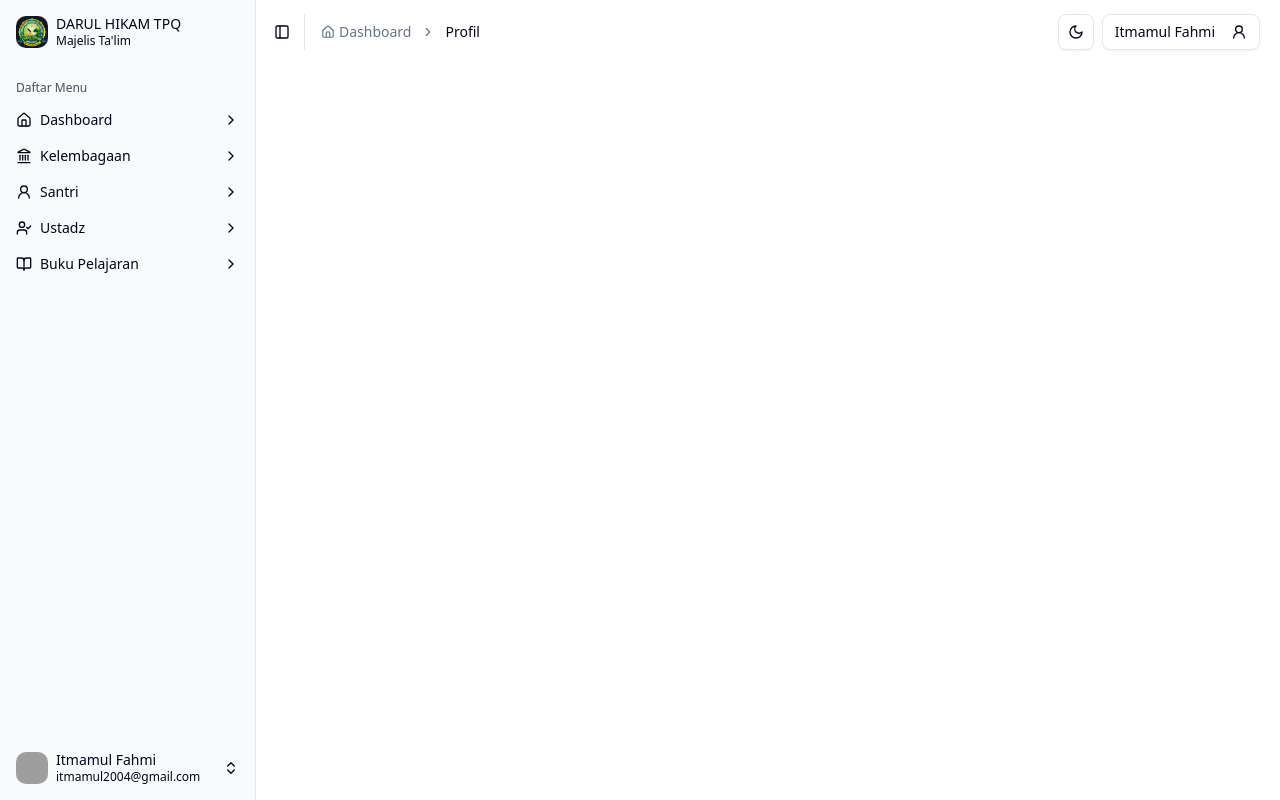
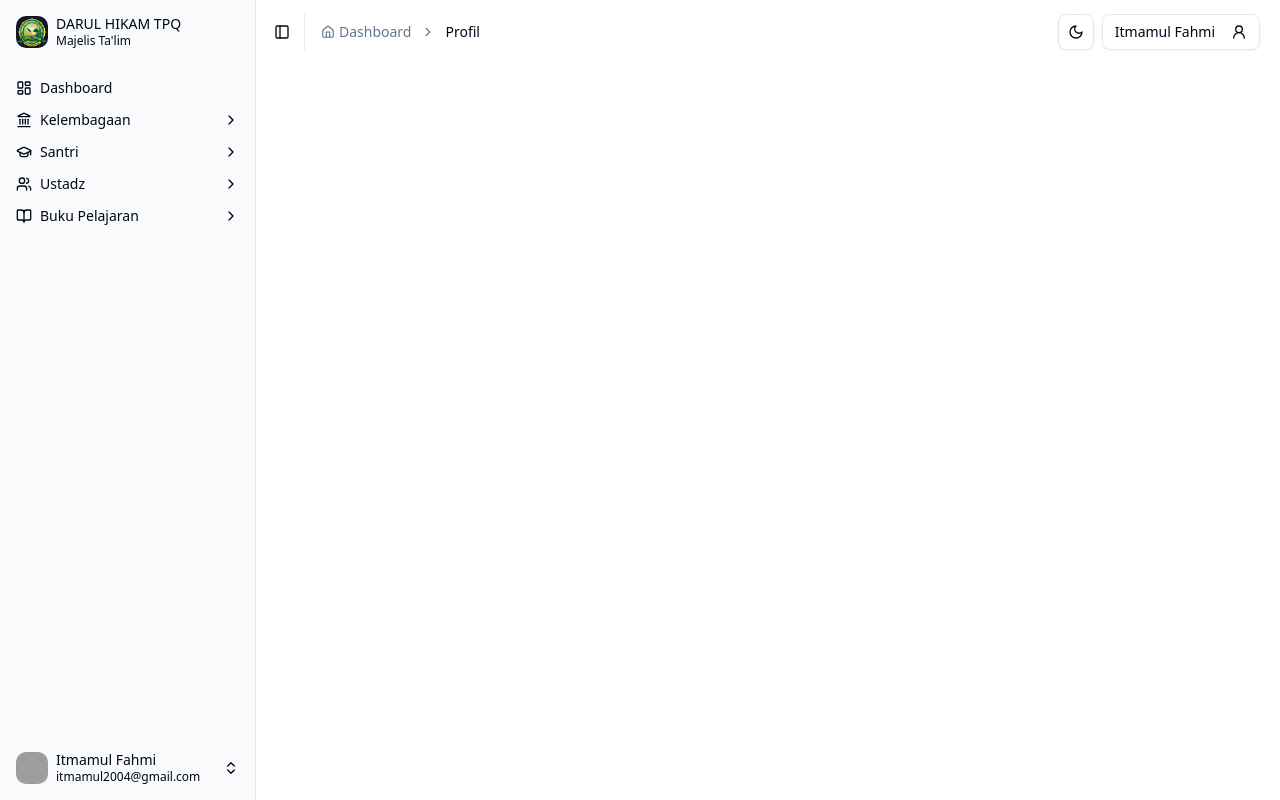
Before and after one commit to fahmiitmamul/darul-hikam-frontend, a Next.js app: page /profil in a window 1280 px wide. Built offline with nearby package versions, Linux system fonts and the light colour scheme; grey boxes are pictures that could not be loaded.

Commit message:
fix: update

```diff
--- a/components/nav-main.jsx
+++ b/components/nav-main.jsx
@@ -1,59 +1,185 @@
 "use client";
-
-import { ChevronRight } from "lucide-react";
-
+import {
+  ChevronRight,
+  LayoutDashboard,
+  GraduationCap,
+  Users,
+  BookOpen,
+} from "lucide-react";
 import {
   Collapsible,
   CollapsibleContent,
   CollapsibleTrigger,
 } from "@/components/ui/collapsible";
 import {
-  SidebarGroup,
-  SidebarGroupLabel,
   SidebarMenu,
   SidebarMenuButton,
   SidebarMenuItem,
   SidebarMenuSub,
   SidebarMenuSubButton,
   SidebarMenuSubItem,
+  SidebarGroup,
 } from "@/components/ui/sidebar";
+import { Landmark } from "lucide-react";
 
-export function NavMain({ items }) {
+export function NavMain() {
   return (
     <SidebarGroup>
-      <SidebarGroupLabel>Daftar Menu</SidebarGroupLabel>
+      {/* Dashboard - Top Level */}
       <SidebarMenu>
-        {items.map((item) => (
-          <Collapsible
-            key={item.title}
-            asChild
-            defaultOpen={item.isActive}
-            className="group/collapsible"
-          >
+        <SidebarMenuItem>
+          <SidebarMenuButton asChild>
+            <a href="/dashboard">
+              <LayoutDashboard className="h-4 w-4" />
+              <span>Dashboard</span>
+            </a>
+          </SidebarMenuButton>
+        </SidebarMenuItem>
+      </SidebarMenu>
+
+      {/* Kelembagaan Section */}
+      <SidebarMenu>
+        <Collapsible className="w-full">
           <SidebarMenuItem>
             <CollapsibleTrigger asChild>
-                <SidebarMenuButton tooltip={item.title}>
-                  {item.icon && <item.icon />}
-                  <span>{item.title}</span>
-                  <ChevronRight className="ml-auto transition-transform duration-200 group-data-[state=open]/collapsible:rotate-90" />
+              <SidebarMenuButton>
+                <Landmark className="h-4 w-4" />
+                <span>Kelembagaan</span>
+                <ChevronRight className="ml-auto h-4 w-4 transition-transform duration-200 group-data-[state=open]/collapsible:rotate-90" />
               </SidebarMenuButton>
             </CollapsibleTrigger>
             <CollapsibleContent>
               <SidebarMenuSub>
-                  {item.items?.map((subItem) => (
-                    <SidebarMenuSubItem key={subItem.title}>
+                <SidebarMenuSubItem>
                   <SidebarMenuSubButton asChild>
-                        <a href={subItem.url}>
-                          <span>{subItem.title}</span>
+                    <a href="/kelembagaan/profil">
+                      <span>Profil</span>
                     </a>
                   </SidebarMenuSubButton>
                 </SidebarMenuSubItem>
-                  ))}
+                <SidebarMenuSubItem>
+                  <SidebarMenuSubButton asChild>
+                    <a href="/kelembagaan/mudir">
+                      <span>Mudir / Pimpinan</span>
+                    </a>
+                  </SidebarMenuSubButton>
+                </SidebarMenuSubItem>
               </SidebarMenuSub>
             </CollapsibleContent>
           </SidebarMenuItem>
         </Collapsible>
-        ))}
+      </SidebarMenu>
+
+      {/* Santri Section with nested submenu */}
+      <SidebarMenu>
+        <Collapsible className="w-full">
+          <SidebarMenuItem>
+            <CollapsibleTrigger asChild>
+              <SidebarMenuButton>
+                <GraduationCap className="h-4 w-4" />
+                <span>Santri</span>
+                <ChevronRight className="ml-auto h-4 w-4 transition-transform duration-200 group-data-[state=open]/collapsible:rotate-90" />
+              </SidebarMenuButton>
+            </CollapsibleTrigger>
+            <CollapsibleContent>
+              <SidebarMenuSub>
+                <SidebarMenuSubItem>
+                  <SidebarMenuSubButton asChild>
+                    <a href="/santri/daftar">
+                      <span>Daftar Santri</span>
+                    </a>
+                  </SidebarMenuSubButton>
+                </SidebarMenuSubItem>
+
+                {/* Nested Akademik submenu */}
+                <SidebarMenuSubItem>
+                  <Collapsible className="w-full">
+                    <CollapsibleTrigger className="w-full">
+                      <SidebarMenuSubButton className="w-full flex items-center justify-between">
+                        <span>Akademik</span>
+                        <ChevronRight className="ml-auto h-4 w-4 transition-transform duration-200 group-data-[state=open]:rotate-90" />
+                      </SidebarMenuSubButton>
+                    </CollapsibleTrigger>
+                    <CollapsibleContent>
+                      <div className="ml-4 border-l border-sidebar-border pl-2 py-1 space-y-1">
+                        <a
+                          href="/santri/akademik/kenaikan-kelas"
+                          className="flex h-7 items-center rounded-md px-2 text-sm text-sidebar-foreground hover:bg-sidebar-accent hover:text-sidebar-accent-foreground"
+                        >
+                          <span>Kenaikan Kelas</span>
+                        </a>
+                        <a
+                          href="/santri/akademik/kelulusan"
+                          className="flex h-7 items-center rounded-md px-2 text-sm text-sidebar-foreground hover:bg-sidebar-accent hover:text-sidebar-accent-foreground"
+                        >
+                          <span>Kelulusan</span>
+                        </a>
+                        <a
+                          href="/santri/akademik/alumni"
+                          className="flex h-7 items-center rounded-md px-2 text-sm text-sidebar-foreground hover:bg-sidebar-accent hover:text-sidebar-accent-foreground"
+                        >
+                          <span>Daftar Alumni</span>
+                        </a>
+                      </div>
+                    </CollapsibleContent>
+                  </Collapsible>
+                </SidebarMenuSubItem>
+              </SidebarMenuSub>
+            </CollapsibleContent>
+          </SidebarMenuItem>
+        </Collapsible>
+      </SidebarMenu>
+
+      {/* Ustadz Section */}
+      <SidebarMenu>
+        <Collapsible className="w-full">
+          <SidebarMenuItem>
+            <CollapsibleTrigger asChild>
+              <SidebarMenuButton>
+                <Users className="h-4 w-4" />
+                <span>Ustadz</span>
+                <ChevronRight className="ml-auto h-4 w-4 transition-transform duration-200 group-data-[state=open]/collapsible:rotate-90" />
+              </SidebarMenuButton>
+            </CollapsibleTrigger>
+            <CollapsibleContent>
+              <SidebarMenuSub>
+                <SidebarMenuSubItem>
+                  <SidebarMenuSubButton asChild>
+                    <a href="/ustadz/daftar">
+                      <span>Daftar Ustadz</span>
+                    </a>
+                  </SidebarMenuSubButton>
+                </SidebarMenuSubItem>
+              </SidebarMenuSub>
+            </CollapsibleContent>
+          </SidebarMenuItem>
+        </Collapsible>
+      </SidebarMenu>
+
+      {/* Buku Pelajaran Section */}
+      <SidebarMenu>
+        <Collapsible className="w-full">
+          <SidebarMenuItem>
+            <CollapsibleTrigger asChild>
+              <SidebarMenuButton>
+                <BookOpen className="h-4 w-4" />
+                <span>Buku Pelajaran</span>
+                <ChevronRight className="ml-auto h-4 w-4 transition-transform duration-200 group-data-[state=open]/collapsible:rotate-90" />
+              </SidebarMenuButton>
+            </CollapsibleTrigger>
+            <CollapsibleContent>
+              <SidebarMenuSub>
+                <SidebarMenuSubItem>
+                  <SidebarMenuSubButton asChild>
+                    <a href="/buku-pelajaran/daftar">
+                      <span>Buku Pelajaran</span>
+                    </a>
+                  </SidebarMenuSubButton>
+                </SidebarMenuSubItem>
+              </SidebarMenuSub>
+            </CollapsibleContent>
+          </SidebarMenuItem>
+        </Collapsible>
       </SidebarMenu>
     </SidebarGroup>
   );
```
Lines whose indentation alone changed are shown as unchanged.
